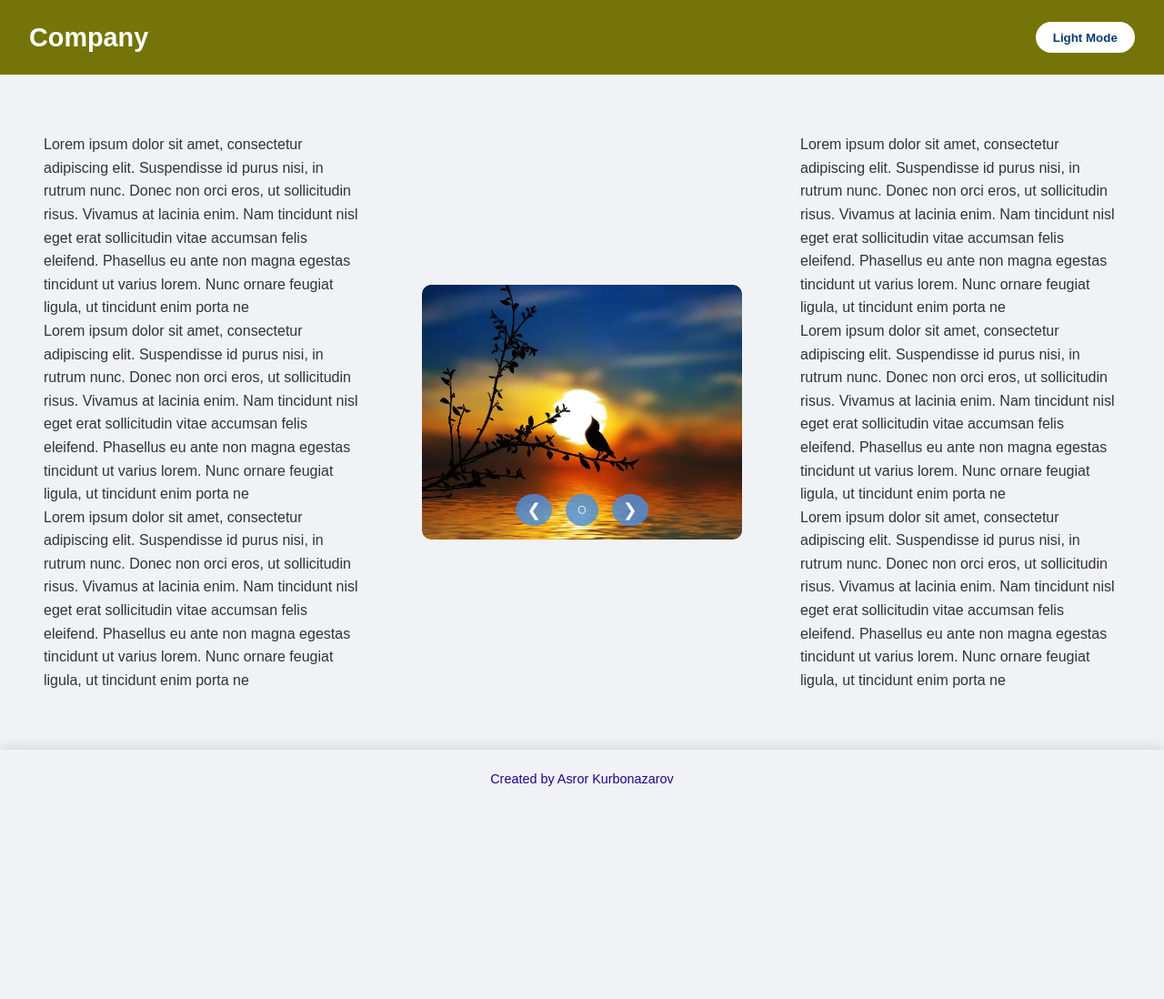
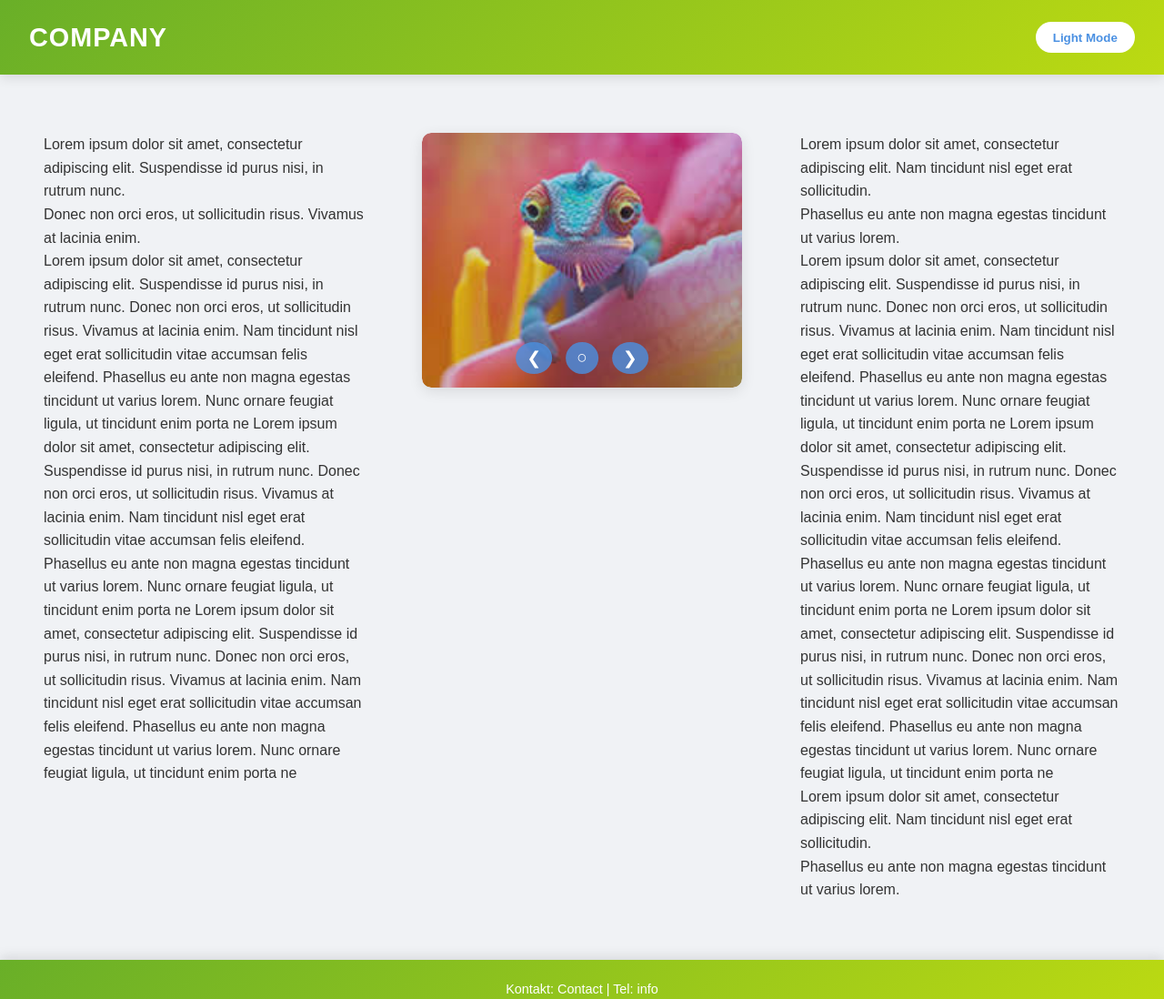
Before and after one commit to Asror571/transition-home, a plain HTML site: page index.html in a window 1280 px wide. Shown: the top 1098 px of the page at 91% size. Before the commit the page ends 888 px from the top, so only its background shows below. Drawn offline with Linux system fonts and the light colour scheme.

Commit message:
successful

```diff
--- a/index.html
+++ b/index.html
@@ -3,7 +3,7 @@
 <head>
   <meta charset="UTF-8" />
   <meta name="viewport" content="width=device-width, initial-scale=1.0" />
-  <title>Sodda Sayt</title>
+  <title>Company</title>
   <link rel="stylesheet" href="./src/style.css" />
 </head>
 <body>
@@ -14,9 +14,13 @@
 
   <main>
     <div class="text">
-      <p>Lorem ipsum dolor sit amet, consectetur adipiscing elit. Suspendisse id purus nisi, in rutrum nunc. Donec non orci eros, ut sollicitudin risus. Vivamus at lacinia enim. Nam tincidunt nisl eget erat sollicitudin vitae accumsan felis eleifend. Phasellus eu ante non magna egestas tincidunt ut varius lorem. Nunc ornare feugiat ligula, ut tincidunt enim porta ne</p>
-      <p>Lorem ipsum dolor sit amet, consectetur adipiscing elit. Suspendisse id purus nisi, in rutrum nunc. Donec non orci eros, ut sollicitudin risus. Vivamus at lacinia enim. Nam tincidunt nisl eget erat sollicitudin vitae accumsan felis eleifend. Phasellus eu ante non magna egestas tincidunt ut varius lorem. Nunc ornare feugiat ligula, ut tincidunt enim porta ne</p>
-      <p>Lorem ipsum dolor sit amet, consectetur adipiscing elit. Suspendisse id purus nisi, in rutrum nunc. Donec non orci eros, ut sollicitudin risus. Vivamus at lacinia enim. Nam tincidunt nisl eget erat sollicitudin vitae accumsan felis eleifend. Phasellus eu ante non magna egestas tincidunt ut varius lorem. Nunc ornare feugiat ligula, ut tincidunt enim porta ne</p>
+      <p>Lorem ipsum dolor sit amet, consectetur adipiscing elit. Suspendisse id purus nisi, in rutrum nunc.</p>
+      <p>Donec non orci eros, ut sollicitudin risus. Vivamus at lacinia enim.</p>
+      <p>Lorem ipsum dolor sit amet, consectetur adipiscing elit. Suspendisse id purus nisi, in rutrum nunc. Donec non orci eros, ut sollicitudin risus. Vivamus at lacinia enim. Nam tincidunt nisl eget erat sollicitudin vitae accumsan felis eleifend. Phasellus eu ante non magna egestas tincidunt ut varius lorem. Nunc ornare feugiat ligula, ut tincidunt enim porta ne
+
+        Lorem ipsum dolor sit amet, consectetur adipiscing elit. Suspendisse id purus nisi, in rutrum nunc. Donec non orci eros, ut sollicitudin risus. Vivamus at lacinia enim. Nam tincidunt nisl eget erat sollicitudin vitae accumsan felis eleifend. Phasellus eu ante non magna egestas tincidunt ut varius lorem. Nunc ornare feugiat ligula, ut tincidunt enim porta ne
+
+        Lorem ipsum dolor sit amet, consectetur adipiscing elit. Suspendisse id purus nisi, in rutrum nunc. Donec non orci eros, ut sollicitudin risus. Vivamus at lacinia enim. Nam tincidunt nisl eget erat sollicitudin vitae accumsan felis eleifend. Phasellus eu ante non magna egestas tincidunt ut varius lorem. Nunc ornare feugiat ligula, ut tincidunt enim porta ne</p>
     </div>
 
     <div class="slider">
@@ -40,15 +44,19 @@
     </div>
 
     <div class="text">
-        <p>Lorem ipsum dolor sit amet, consectetur adipiscing elit. Suspendisse id purus nisi, in rutrum nunc. Donec non orci eros, ut sollicitudin risus. Vivamus at lacinia enim. Nam tincidunt nisl eget erat sollicitudin vitae accumsan felis eleifend. Phasellus eu ante non magna egestas tincidunt ut varius lorem. Nunc ornare feugiat ligula, ut tincidunt enim porta ne</p>
-        <p>Lorem ipsum dolor sit amet, consectetur adipiscing elit. Suspendisse id purus nisi, in rutrum nunc. Donec non orci eros, ut sollicitudin risus. Vivamus at lacinia enim. Nam tincidunt nisl eget erat sollicitudin vitae accumsan felis eleifend. Phasellus eu ante non magna egestas tincidunt ut varius lorem. Nunc ornare feugiat ligula, ut tincidunt enim porta ne</p>
-        <p>Lorem ipsum dolor sit amet, consectetur adipiscing elit. Suspendisse id purus nisi, in rutrum nunc. Donec non orci eros, ut sollicitudin risus. Vivamus at lacinia enim. Nam tincidunt nisl eget erat sollicitudin vitae accumsan felis eleifend. Phasellus eu ante non magna egestas tincidunt ut varius lorem. Nunc ornare feugiat ligula, ut tincidunt enim porta ne</p>
+      <p>Lorem ipsum dolor sit amet, consectetur adipiscing elit. Nam tincidunt nisl eget erat sollicitudin.</p>
+      <p>Phasellus eu ante non magna egestas tincidunt ut varius lorem.</p>
+      <p>Lorem ipsum dolor sit amet, consectetur adipiscing elit. Suspendisse id purus nisi, in rutrum nunc. Donec non orci eros, ut sollicitudin risus. Vivamus at lacinia enim. Nam tincidunt nisl eget erat sollicitudin vitae accumsan felis eleifend. Phasellus eu ante non magna egestas tincidunt ut varius lorem. Nunc ornare feugiat ligula, ut tincidunt enim porta ne
 
+        Lorem ipsum dolor sit amet, consectetur adipiscing elit. Suspendisse id purus nisi, in rutrum nunc. Donec non orci eros, ut sollicitudin risus. Vivamus at lacinia enim. Nam tincidunt nisl eget erat sollicitudin vitae accumsan felis eleifend. Phasellus eu ante non magna egestas tincidunt ut varius lorem. Nunc ornare feugiat ligula, ut tincidunt enim porta ne
+        Lorem ipsum dolor sit amet, consectetur adipiscing elit. Suspendisse id purus nisi, in rutrum nunc. Donec non orci eros, ut sollicitudin risus. Vivamus at lacinia enim. Nam tincidunt nisl eget erat sollicitudin vitae accumsan felis eleifend. Phasellus eu ante non magna egestas tincidunt ut varius lorem. Nunc ornare feugiat ligula, ut tincidunt enim porta ne</p>
+        <p>Lorem ipsum dolor sit amet, consectetur adipiscing elit. Nam tincidunt nisl eget erat sollicitudin.</p>
+        <p>Phasellus eu ante non magna egestas tincidunt ut varius lorem.</p>
     </div>
   </main>
 
   <footer>
-    <p>Created by Asror Kurbonazarov</p>
+    <p>Kontakt: <a href="mailto:info@company.uz">Contact</a> | Tel: <a href="#">info</a></p>
   </footer>
 
   <script>
--- a/src/style.css
+++ b/src/style.css
@@ -18,10 +18,14 @@
 
   header {
     padding: 1.5rem 2rem;
-    background: rgb(116, 116, 9);
+    background: linear-gradient(135deg, #69af28, #bcda12);
+    box-shadow: 0 4px 12px rgba(0, 0, 0, 0.1);
     display: flex;
     justify-content: space-between;
     align-items: center;
+    position: sticky;
+    top: 0;
+    z-index: 10;
   }
 
   body.dark header {
@@ -32,12 +36,14 @@
     font-weight: 700;
     font-size: 1.8rem;
     color: #fff;
+    text-transform: uppercase;
+    letter-spacing: 1px;
   }
 
   .toggle-btn {
     padding: 0.6rem 1.2rem;
     background-color: #fff;
-    color: #093970;
+    color: #4a90e2;
     border: none;
     border-radius: 25px;
     cursor: pointer;
@@ -57,7 +63,7 @@
 
   main {
     display: flex;
-    align-items: center;
+    align-items: flex-start;
     justify-content: space-around;
     padding: 3rem 2rem;
     flex-wrap: wrap;
@@ -93,6 +99,7 @@
     flex: 1;
     margin: 1rem;
     border-radius: 10px;
+    box-shadow: 0 4px 15px rgba(0, 0, 0, 0.1);
   }
 
   .slides {
@@ -116,6 +123,9 @@
     height: 100%;
     object-fit: cover;
     position: absolute;
+    top: 0;
+    left: 0;
+    opacity: 0;
     transition: opacity 0.6s ease;
     border-radius: 10px;
   }
@@ -150,11 +160,10 @@
     background-color: #357abd;
   }
 
-
   footer {
     padding: 1.5rem 2rem;
-    background: linear-gradient rgb(116, 116, 9);
-    color: #1b0983;
+    background: linear-gradient(135deg, #69af28, #bcda12);;
+    color: #fff;
     text-align: center;
     box-shadow: 0 -4px 12px rgba(0, 0, 0, 0.1);
   }
```
